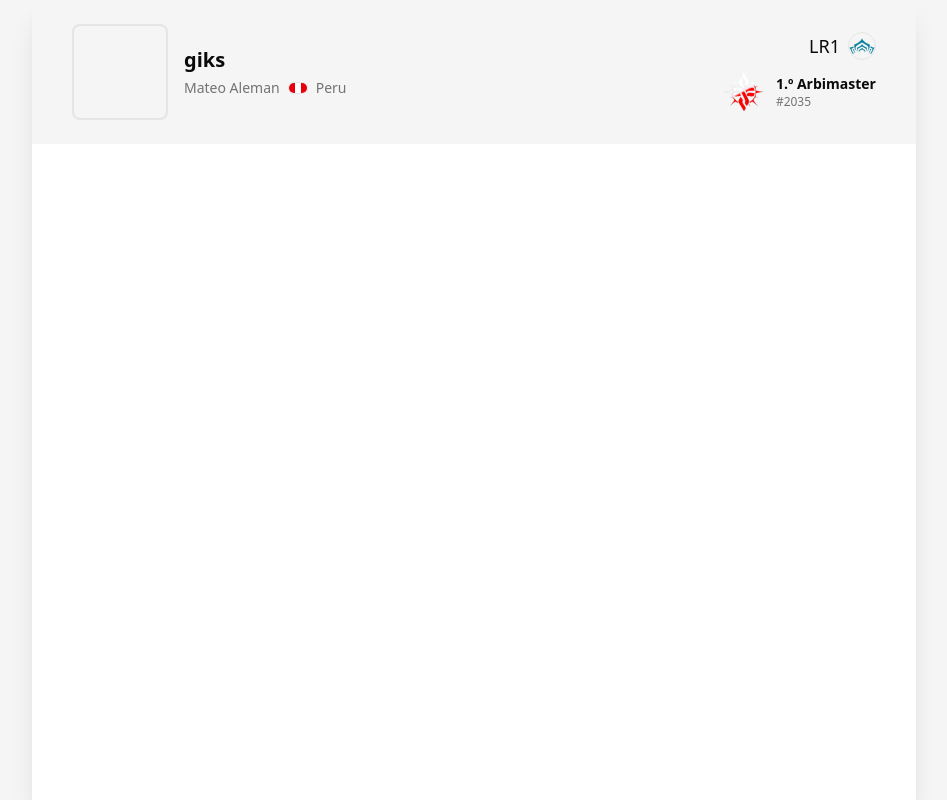
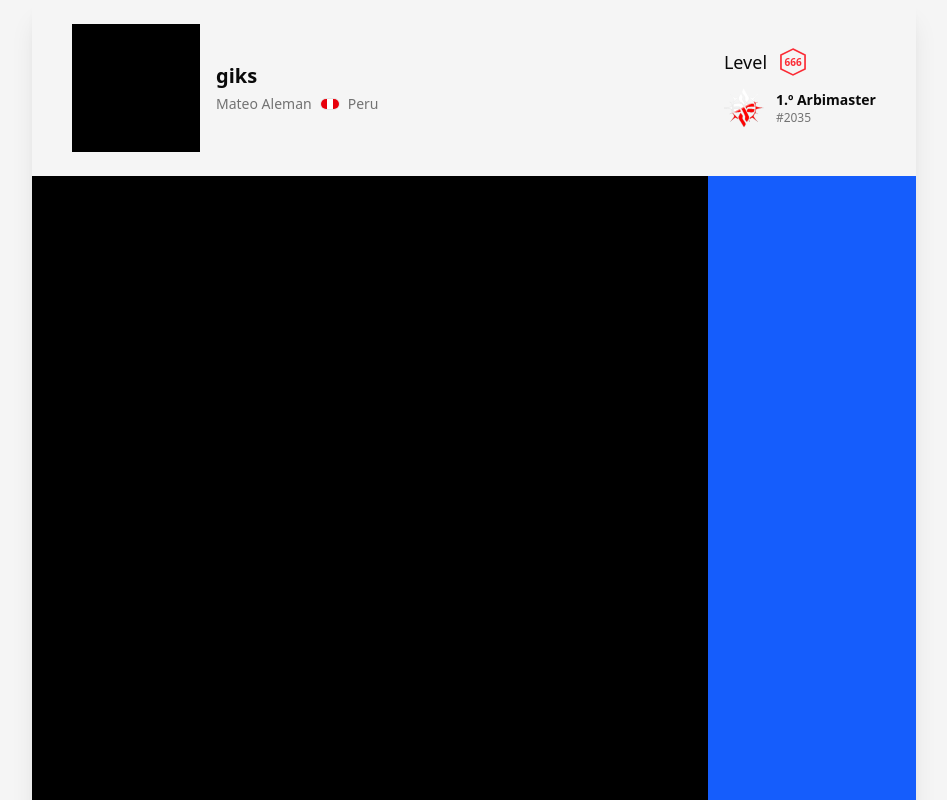
Before and after one commit to zGIKS/portfolio, a Next.js app: page / in a window 1280 px wide. Shown: the top 800 px of the page, without its empty margins (166-1113 px from the left). Built offline with nearby package versions, Linux system fonts and the light colour scheme.

Commit message:
feat: add Section2 and Section3 components, update HomeCard layout

```diff
--- a/src/components/home-card.tsx
+++ b/src/components/home-card.tsx
@@ -1,9 +1,15 @@
 import { Section1 } from "./section-1";
+import { Section2 } from "./section-2";
+import { Section3 } from "./section-3";
 
 export function HomeCard() {
   return (
-    <div className="min-h-screen w-full bg-white shadow-xl md:max-w-[55.249245rem]">
+    <div className="min-h-screen w-full bg-black text-white shadow-xl md:max-w-[55.249245rem]">
       <Section1 />
+      <div className="flex w-full">
+        <Section2 />
+        <Section3 />
+      </div>
     </div>
   );
 }
--- a/src/components/section-1.tsx
+++ b/src/components/section-1.tsx
@@ -5,7 +5,7 @@ export function Section1() {
   return (
     <section className="flex w-full flex-col gap-6 bg-muted px-6 py-6 text-card-foreground md:flex-row md:items-center md:justify-between md:px-10">
       <div className="flex items-center gap-4">
-        <div className="h-24 w-24 shrink-0 rounded-md border-2 border-border bg-muted" />
+        <div className="h-32 w-32 shrink-0 bg-black" />
         <div className="flex flex-col gap-1">
           <div className="flex items-center gap-2">
             <span className="text-xl font-semibold">giks</span>
@@ -22,13 +22,25 @@ export function Section1() {
         </div>
       </div>
 
-        <div className="flex flex-col items-start gap-3 md:items-end">
-          <div className="flex items-center gap-2 text-lg">
-          <span>LR1</span>
-          <span className="inline-flex h-7 w-7 items-center justify-center overflow-hidden rounded-full border border-border">
-            <Tenno className="h-full w-full" />
+      <div className="flex flex-col items-start gap-3">
+        <div className="flex items-center gap-3">
+          <span className="text-lg">Level</span>
+          <span className="relative inline-flex h-7 w-7 items-center justify-center text-[10px] font-semibold text-red-500">
+            <svg
+              viewBox="0 0 100 100"
+              className="absolute inset-0 h-full w-full"
+              aria-hidden="true"
+            >
+              <polygon
+                points="50,4 93,25 93,75 50,96 7,75 7,25"
+                fill="none"
+                stroke="currentColor"
+                strokeWidth="6"
+              />
+            </svg>
+            666
           </span>
-          </div>
+        </div>
           <div className="flex items-center gap-3">
             <Arbi className="h-10 w-10 shrink-0" />
             <div className="flex flex-col leading-tight">
@@ -36,7 +48,7 @@ export function Section1() {
               <span className="text-xs text-muted-foreground">#2035</span>
             </div>
           </div>
-        </div>
+      </div>
     </section>
   );
 }
--- /dev/null
+++ b/src/components/section-2.tsx
@@ -0,0 +1,3 @@
+export function Section2() {
+  return <section className="min-h-screen flex-1 bg-black" />;
+}
--- /dev/null
+++ b/src/components/section-3.tsx
@@ -0,0 +1,3 @@
+export function Section3() {
+  return <section className="min-h-screen w-32 bg-blue-600 md:w-52" />;
+}
```
